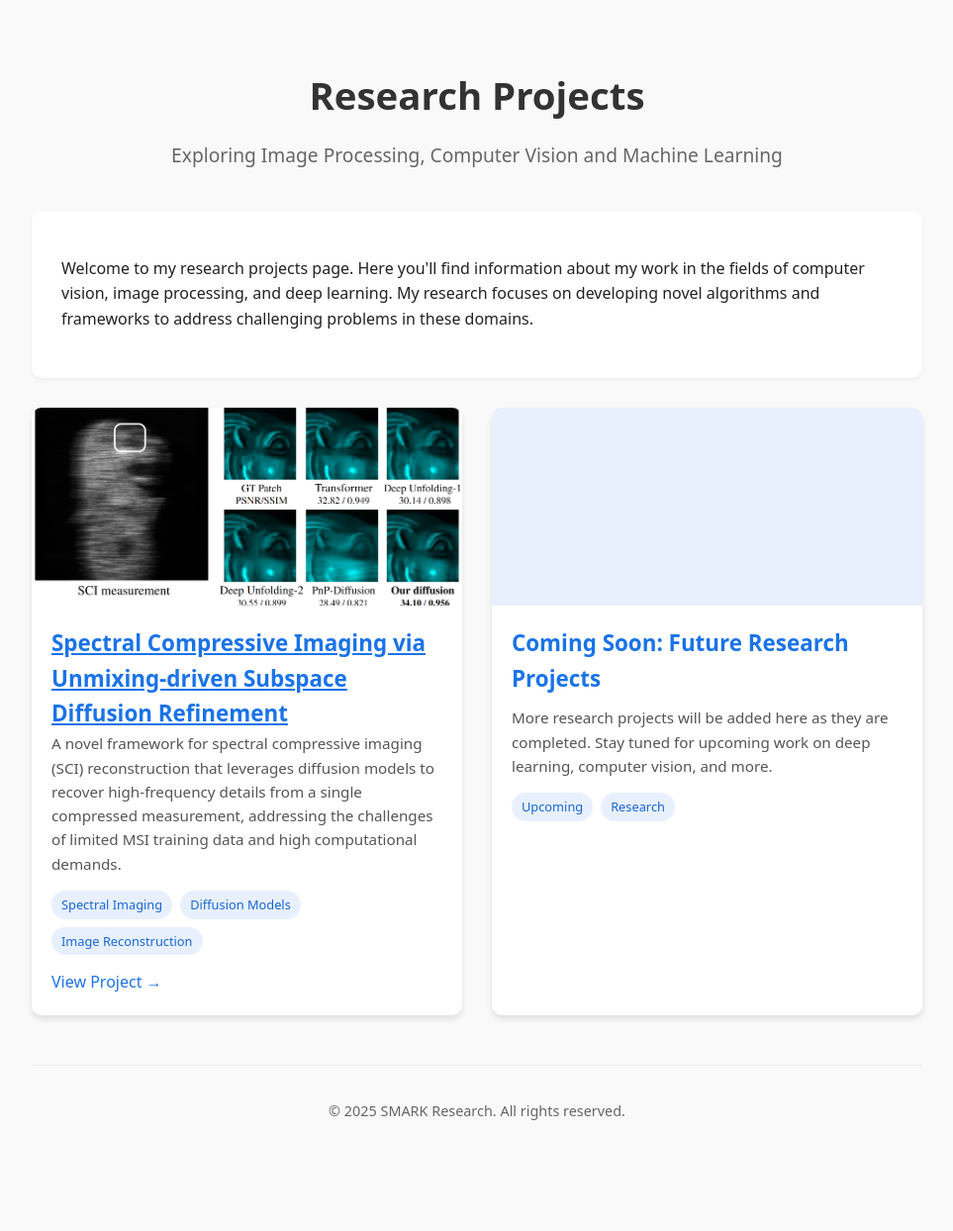
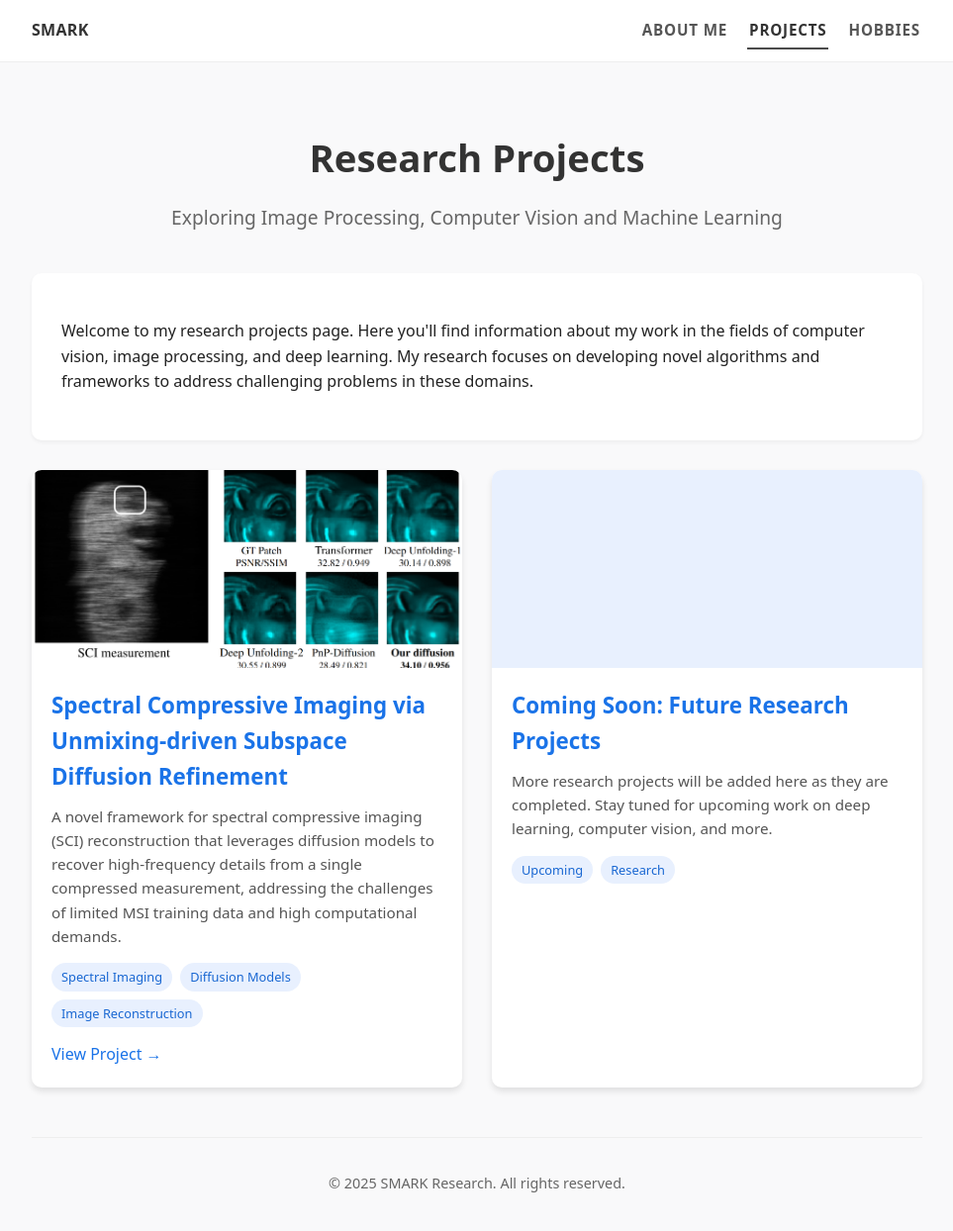
Before and after one commit to SMARK2022/SMARK2022.github.io, a Jekyll site: the page project/index.html, which Jekyll copies as it is, in a window 1280 px wide and 1262 px high. Shown: the top 1244 px of the window at 99% size, without its empty margins (158-1121 px from the left). Built offline with Jekyll 4.4.1, drawn with Linux system fonts in a browser that asks for light colours.

Commit message:
优化项目页面样式，新增CSS变量以提升可维护性；更新导航栏和项目卡片布局

```diff
--- a/project/index.html
+++ b/project/index.html
@@ -2,17 +2,81 @@
 <html lang="en">
 
 <head>
-    <meta charset="UTF-8">
-    <meta name="viewport" content="width=device-width, initial-scale=1.0">
+    <meta charset="UTF-8" />
+    <meta name="viewport" content="width=device-width, initial-scale=1.0" />
     <title>Research Projects - SMARK</title>
     <style>
+        :root {
+            --ink: #333;
+            --muted: #666;
+            --bg: #f9f9fa;
+            --card: #fff;
+            --brand: #1a73e8;
+            --line: #eee;
+            --shadow: 0 4px 6px rgba(0, 0, 0, .1);
+        }
+
         body {
             font-family: 'Noto Sans', 'Segoe UI', Arial, sans-serif;
             line-height: 1.6;
             color: #222;
             margin: 0;
             padding: 0;
-            background: #f9f9fa;
+            background: var(--bg);
+        }
+
+        /* ======= Top sticky nav ======= */
+        .topbar {
+            position: sticky;
+            top: 0;
+            z-index: 1000;
+            background: #fff;
+            border-bottom: 1px solid var(--line);
+        }
+
+        .topbar .nav {
+            max-width: 900px;
+            margin: 0 auto;
+            padding: 12px 20px;
+            display: flex;
+            align-items: center;
+            gap: 18px;
+        }
+
+        .brand {
+            text-decoration: none;
+            color: var(--ink);
+            font-weight: 800;
+            letter-spacing: .3px;
+        }
+
+        .brand:hover {
+            color: var(--brand);
+        }
+
+        .nav-spacer {
+            flex: 1;
+        }
+
+        .nav-link {
+            text-decoration: none;
+            color: #555;
+            font-weight: 700;
+            letter-spacing: .8px;
+            text-transform: uppercase;
+            font-size: .95rem;
+            padding: 6px 2px;
+            border-bottom: 2px solid transparent;
+            transition: color .2s, border-color .2s;
+        }
+
+        .nav-link:hover {
+            color: var(--ink);
+        }
+
+        .nav-link.active {
+            color: var(--ink);
+            border-color: #4b4b4b;
         }
 
         .container {
@@ -35,7 +99,7 @@
 
         .subtitle {
             font-size: 1.2rem;
-            color: #666;
+            color: var(--muted);
             margin-bottom: 25px;
         }
 
@@ -47,22 +111,22 @@
         }
 
         .project-card {
-            background: #fff;
+            background: var(--card);
             border-radius: 10px;
             overflow: hidden;
-            box-shadow: 0 4px 6px rgba(0, 0, 0, 0.1);
-            transition: transform 0.3s, box-shadow 0.3s;
+            box-shadow: var(--shadow);
+            transition: transform .3s, box-shadow .3s;
         }
 
         .project-card:hover {
             transform: translateY(-5px);
-            box-shadow: 0 7px 15px rgba(0, 0, 0, 0.1);
+            box-shadow: 0 7px 15px rgba(0, 0, 0, .1);
         }
 
         .project-image {
             width: 100%;
             height: 200px;
-            background-color: #f1f1f1;
+            background: #f1f1f1;
             background-size: cover;
             background-position: center;
         }
@@ -75,13 +139,20 @@
             font-size: 1.4rem;
             font-weight: 600;
             margin-bottom: 10px;
-            color: #1a73e8;
+            color: var(--brand);
+            text-decoration: none;
+            display: inline-block;
+        }
+
+        .project-title:hover {
+            text-decoration: underline;
+            color: #174ea6;
         }
 
         .project-description {
             color: #555;
             margin-bottom: 15px;
-            font-size: 0.95rem;
+            font-size: .95rem;
         }
 
         .project-tags {
@@ -94,7 +165,7 @@
         .tag {
             background: #e8f0fe;
             color: #1967d2;
-            font-size: 0.8rem;
+            font-size: .8rem;
             padding: 4px 10px;
             border-radius: 15px;
         }
@@ -102,9 +173,9 @@
         .project-link {
             display: inline-block;
             text-decoration: none;
-            color: #1a73e8;
+            color: var(--brand);
             font-weight: 500;
-            transition: color 0.2s;
+            transition: color .2s;
         }
 
         .project-link:hover {
@@ -116,7 +187,7 @@
             background: #fff;
             padding: 30px;
             border-radius: 10px;
-            box-shadow: 0 2px 4px rgba(0, 0, 0, 0.05);
+            box-shadow: 0 2px 4px rgba(0, 0, 0, .05);
             margin-bottom: 30px;
         }
 
@@ -124,51 +195,62 @@
             text-align: center;
             margin-top: 50px;
             padding-top: 20px;
-            border-top: 1px solid #eee;
+            border-top: 1px solid var(--line);
             color: #666;
-            font-size: 0.9rem;
+            font-size: .9rem;
         }
 
-        @media (max-width: 600px) {
+        @media (max-width:600px) {
             .container {
                 padding: 10px 2vw;
             }
+
             h1 {
-                font-size: 1.3rem;
+                font-size: 1.6rem;
             }
+
             .subtitle {
                 font-size: 1rem;
             }
+
             .intro-section {
                 padding: 16px;
-                font-size: 0.98rem;
+                font-size: .98rem;
             }
+
             .projects-grid {
                 grid-template-columns: 1fr;
                 gap: 16px;
                 margin-top: 16px;
             }
+
             .project-card {
                 border-radius: 7px;
             }
+
             .project-image {
                 height: 120px;
             }
+
             .project-content {
                 padding: 12px;
             }
+
             .project-title {
                 font-size: 1.05rem;
             }
+
             .project-description {
-                font-size: 0.92rem;
+                font-size: .92rem;
             }
+
             .tag {
-                font-size: 0.75rem;
+                font-size: .75rem;
                 padding: 3px 8px;
             }
+
             footer {
-                font-size: 0.85rem;
+                font-size: .85rem;
                 margin-top: 30px;
                 padding-top: 10px;
             }
@@ -177,6 +259,19 @@
 </head>
 
 <body>
+    <!-- Top navigation with a clear "back to home" path -->
+    <div class="topbar" role="navigation" aria-label="Primary">
+        <div class="nav">
+            <!-- Left brand: click to go back to homepage -->
+            <a class="brand" href="https://smark2022.github.io/" aria-label="Go to Home">SMARK</a>
+            <div class="nav-spacer"></div>
+            <!-- Right links: anchors go to sections on your homepage -->
+            <a class="nav-link" href="https://smark2022.github.io/">About Me</a>
+            <a class="nav-link active" href="#" aria-current="page">Projects</a>
+            <a class="nav-link" href="https://smark2022.github.io/hobbies">Hobbies</a>
+        </div>
+    </div>
+
     <div class="container">
         <header>
             <h1>Research Projects</h1>
@@ -194,13 +289,16 @@
         <div class="projects-grid">
             <!-- PSR-SCI Project -->
             <div class="project-card">
-                <div class="project-image" style="background-image: url('PSR-SCI/images/teaser.png');">
-                </div>
+                <div class="project-image" style="background-image:url('PSR-SCI/images/teaser.png');"></div>
                 <div class="project-content">
-                    <a href="PSR-SCI/index.html" class="project-title">Spectral Compressive Imaging via Unmixing-driven Subspace Diffusion Refinement</a>
+                    <a href="PSR-SCI/index.html" class="project-title">
+                        Spectral Compressive Imaging via Unmixing-driven Subspace Diffusion Refinement
+                    </a>
                     <div class="project-description">
-                        A novel framework for spectral compressive imaging (SCI) reconstruction that leverages diffusion models
-                        to recover high-frequency details from a single compressed measurement, addressing the challenges of
+                        A novel framework for spectral compressive imaging (SCI) reconstruction that leverages diffusion
+                        models
+                        to recover high-frequency details from a single compressed measurement, addressing the
+                        challenges of
                         limited MSI training data and high computational demands.
                     </div>
                     <div class="project-tags">
@@ -214,8 +312,7 @@
 
             <!-- Placeholder for future projects -->
             <div class="project-card">
-                <div class="project-image" style="background-color: #e8f0fe;">
-                </div>
+                <div class="project-image" style="background-color:#e8f0fe;"></div>
                 <div class="project-content">
                     <div class="project-title">Coming Soon: Future Research Projects</div>
                     <div class="project-description">
```
